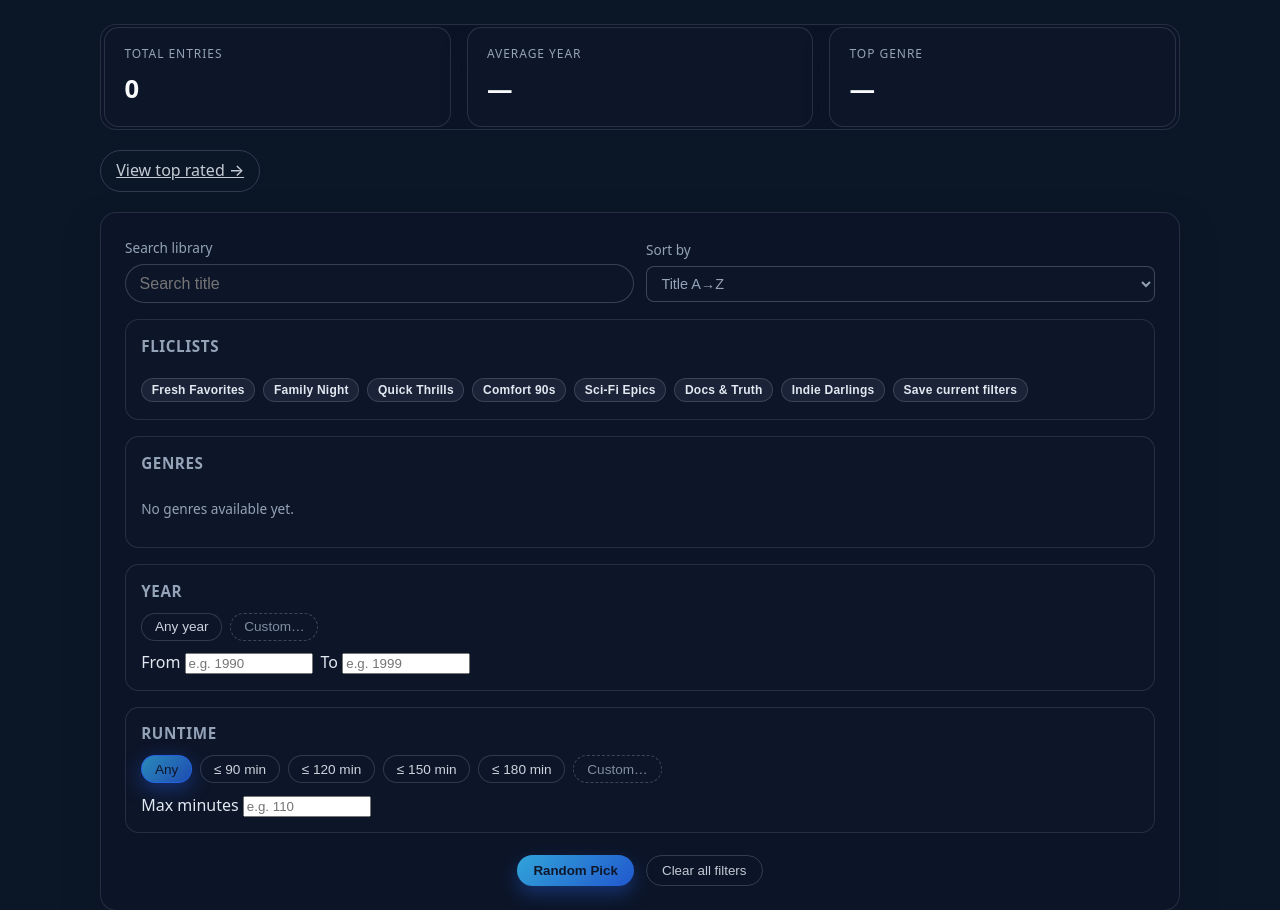
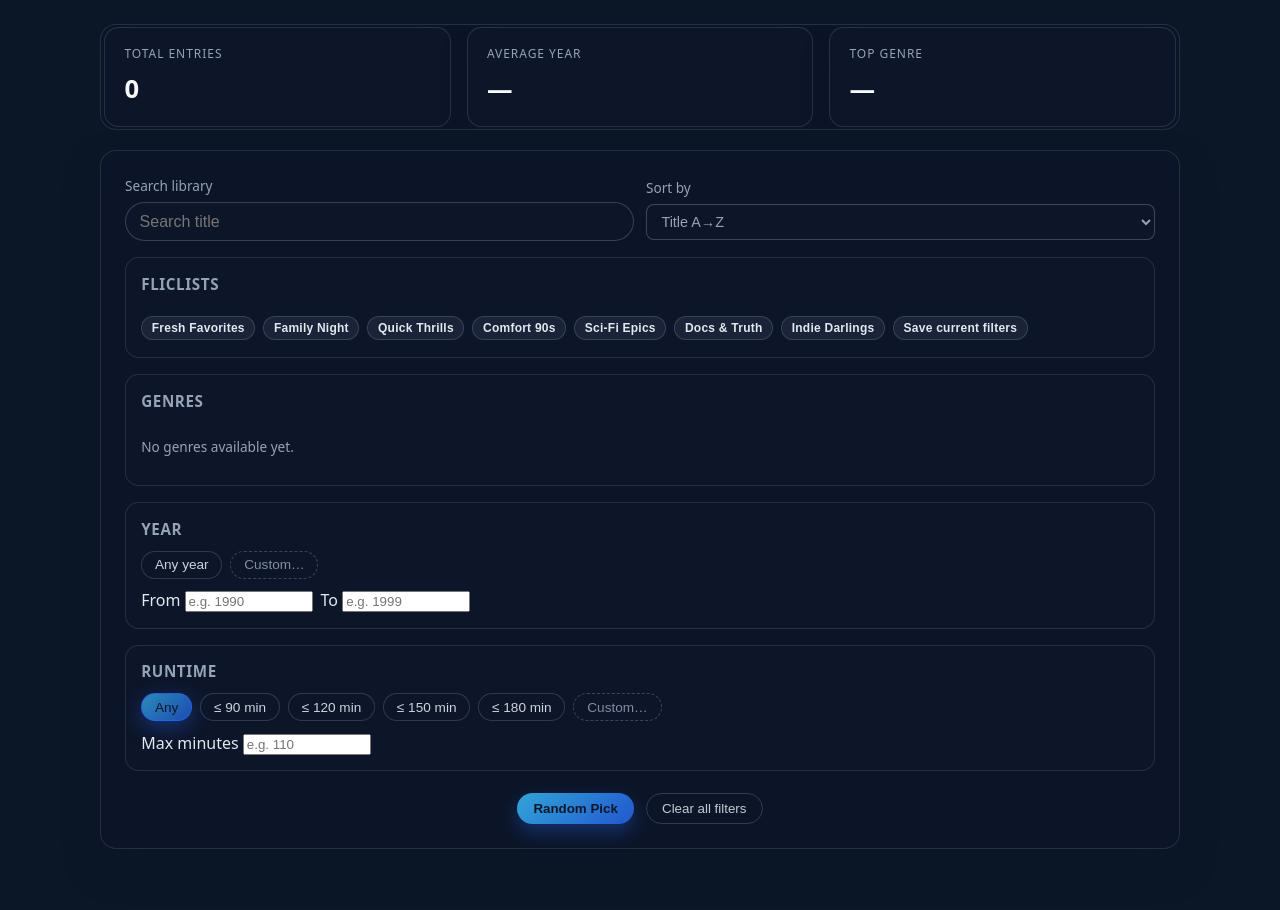
Before and after one commit to cmsjade5000/Vault966R2, a FastAPI app: page /ui/movies in a window 1280 px wide. Shown: the part 238-1148 px from the top of the page. Run offline with FastAPI, Linux system fonts and the light colour scheme; data that the repository does not hold is empty.

Commit message:
Remove top rated button from movies hero

```diff
--- a/templates/partials/movies/hero.html
+++ b/templates/partials/movies/hero.html
@@ -15,6 +15,3 @@
     </article>
   </section>
 </details>
-<div class="actions-row">
-  <a class="button-ghost" href="/ui/movies/top">View top rated →</a>
-</div>
```
